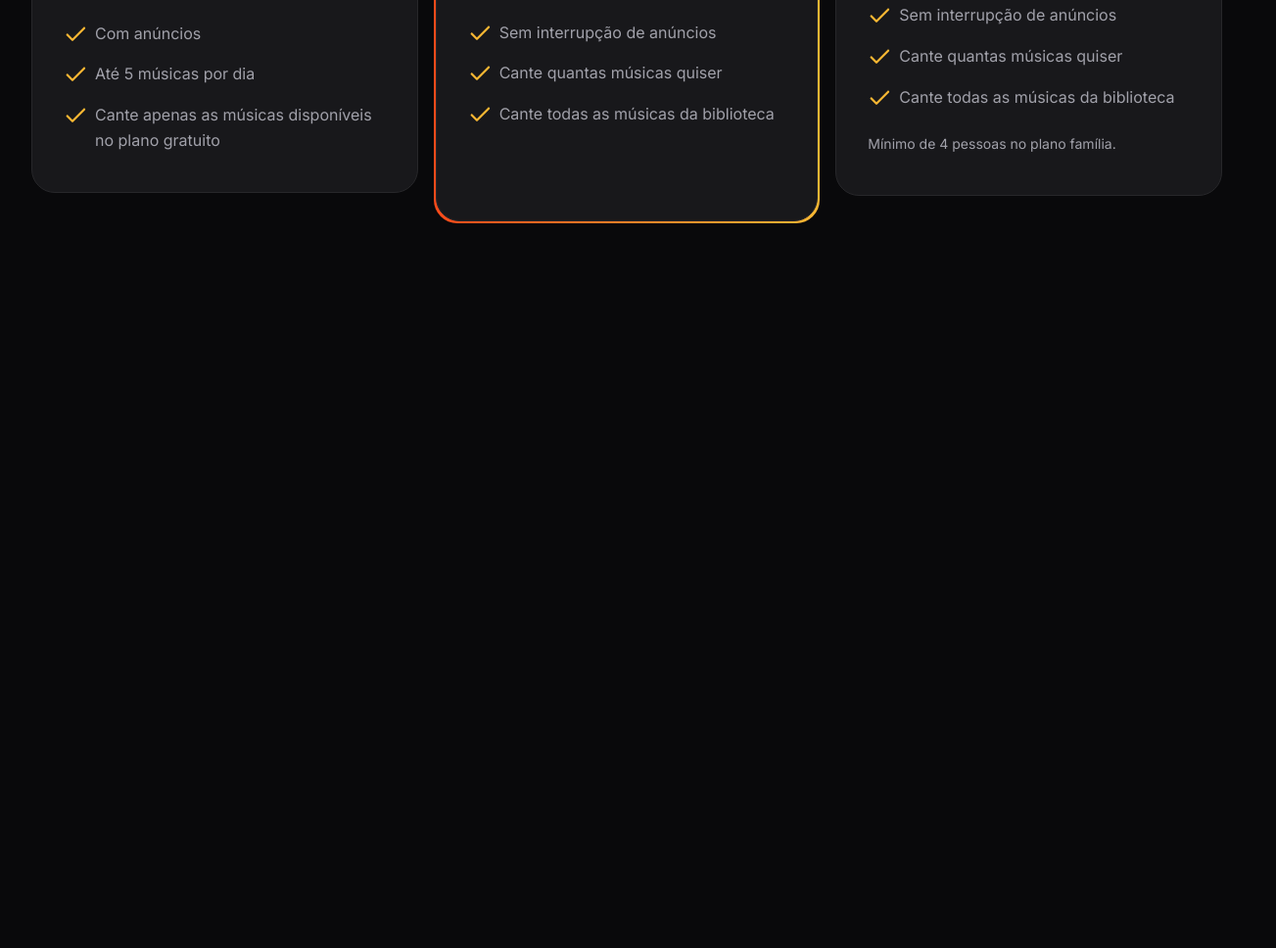
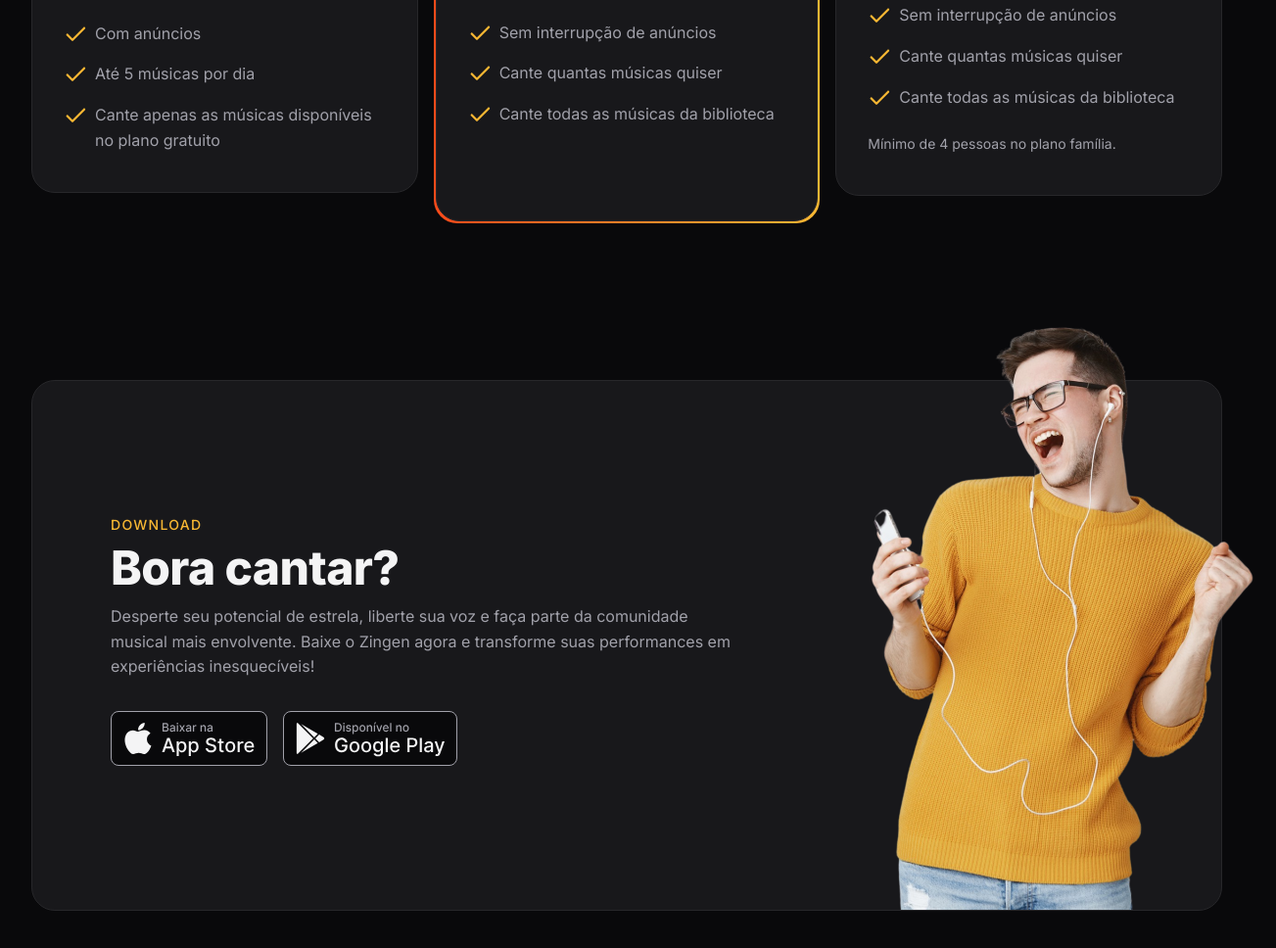
Before and after one commit to fabioabrantes/Zingen---Karaok-, a plain HTML site: page index.html in a window 1280 px wide. Shown: the part 3239-4207 px from the top of the page at 98% size, 1303 px wide, since content can reach past the window. Before the commit the page ends 3547 px from the top, so only its background shows below. Drawn offline with Linux system fonts and the light colour scheme.

Commit message:
criando section downloadg

```diff
--- a/index.html
+++ b/index.html
@@ -131,7 +131,7 @@
     </section>
 
     <section id="pricing">
-       <div class="container py-xl">
+      <div class="container py-xl">
         <header>
           <strong>Planos e preços</strong>
           <h2>Assine e tenha acesso ilimitado a todas as funcionalidades</h2>
@@ -188,5 +188,41 @@
         </div>
       </div>
     </section>
+
+    <section id="download">
+      <div class="container py-xl">
+        <div class="card px-lg even-columns items-center">
+          <div>
+            <header>
+              <strong>Download</strong>
+              <h2>Bora cantar?</h2>
+            </header>
+            <p>
+              Desperte seu potencial de estrela, liberte sua voz e faça parte da
+              comunidade musical mais envolvente. Baixe o Zingen agora e
+              transforme suas performances em experiências inesquecíveis!
+            </p>
+
+            <div class="buttons flex gap-1">
+              <a href="#"
+                ><img
+                  src="assets/button-appstore.svg"
+                  alt="Baixar da Apple Store"
+              /></a>
+              <a href="#"
+                ><img
+                  src="assets/button-playstore.svg"
+                  alt="Baixar da Play Store"
+              /></a>
+            </div>
+          </div>
+
+          <img
+            src="assets/rapaz-ouvindo-musica-com-fones-de-ouvido-e-cantando-no-aplicativo-de-karaoke-removebg 1.png"
+            alt=""
+          />
+        </div>
+      </div>
+    </section>
   </body>
 </html>
--- /dev/null
+++ b/styles/download.css
@@ -0,0 +1,31 @@
+#download {
+  .card {
+    padding: 3rem 1.5rem 15rem;
+    position: relative;
+    & > img {
+      width: 14.5rem;
+      position: absolute;
+      bottom: 0;
+      right: -3.5rem;
+    }
+  }
+
+  .buttons {
+    flex-wrap: wrap;
+    margin-top: 2rem;
+  }
+
+  @media (min-width: 80em) {
+    .card {
+      padding: 8.75rem 5rem;
+
+      & > div:nth-child(1) {
+        max-width: 40rem;
+      }
+
+      & > img {
+        width: 29.125rem;
+      }
+    }
+  }
+}
--- a/styles/global.css
+++ b/styles/global.css
@@ -45,6 +45,8 @@ html {
   font-size: var(--fs-base);
   line-height: 1.6;
   color: var(--text-color-primary);
+
+  overflow-x: hidden;
 }
 
 body {
--- a/styles/index.css
+++ b/styles/index.css
@@ -9,3 +9,4 @@
 @import url("./cards.css");
 @import url("./features.css") (min-width: 80em);
 @import url("./pricing.css");
+@import url("./download.css");
```
Also changed, not shown: assets/button-appstore.svg (added), assets/button-playstore.svg (added).
